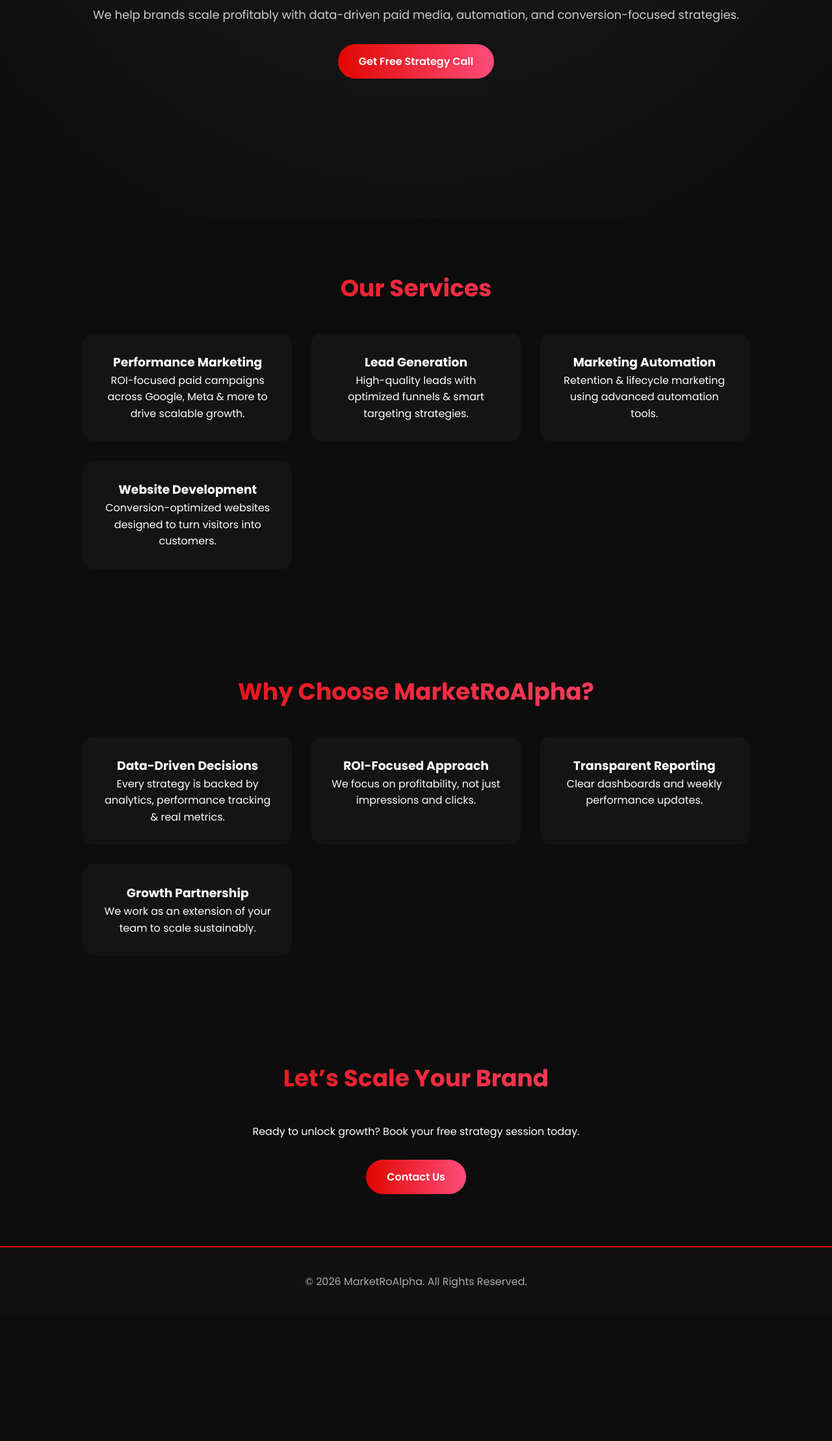
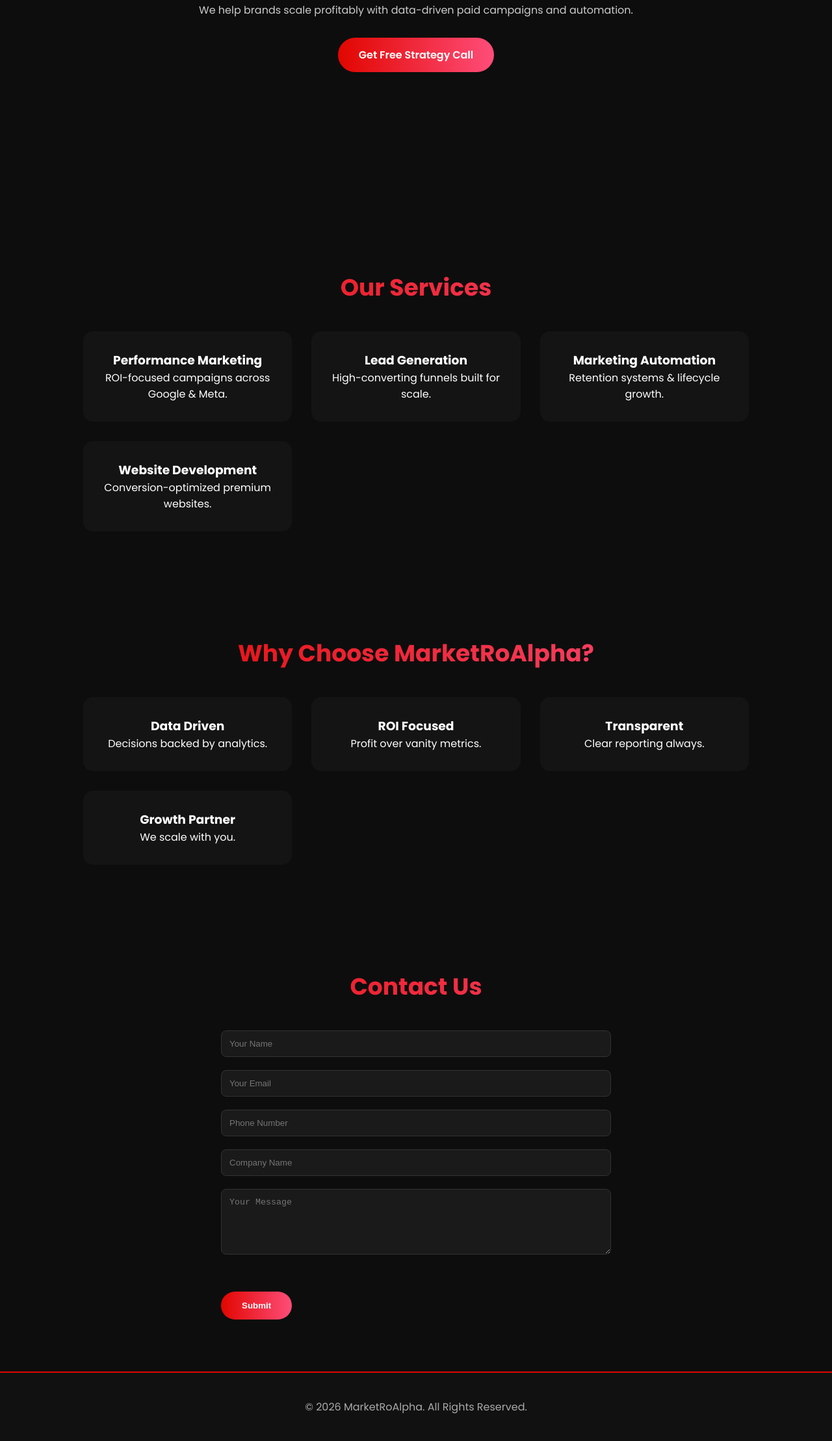
Before and after one commit to Marketroalpha/marketroalpha, a plain HTML site: page index.html in a window 1280 px wide. Shown: the part 485-2703 px from the top of the page at 65% size. Before the commit the page ends 2511 px from the top, so only its background shows below. Drawn offline with Linux system fonts and the light colour scheme.

Commit message:
Update index.html

```diff
--- a/index.html
+++ b/index.html
@@ -5,11 +5,8 @@
 <meta name="viewport" content="width=device-width, initial-scale=1.0">
 <title>MarketRoAlpha | Growth Marketing Agency</title>
 
-<!-- Favicon -->
-<link rel="icon" type="image/png" sizes="32x32" href="assets/favicon.png">
-<link rel="shortcut icon" href="assets/favicon.png">
+<link rel="icon" type="image/png" href="assets/favicon.png">
 
-<!-- Google Font -->
 <link href="https://fonts.googleapis.com/css2?family=Poppins:wght@300;400;500;600;700&display=swap" rel="stylesheet">
 
 <style>
@@ -21,132 +18,128 @@
   --gradient-main: linear-gradient(90deg, #e10600, #ff4d79);
 }
 
-* {
-  margin: 0;
-  padding: 0;
-  box-sizing: border-box;
-}
+* { margin:0; padding:0; box-sizing:border-box; }
 
 body {
-  font-family: 'Poppins', sans-serif;
-  background-color: var(--dark-bg);
-  color: white;
-  line-height: 1.6;
+  font-family:'Poppins',sans-serif;
+  background:var(--dark-bg);
+  color:white;
 }
 
 /* NAVBAR */
 .navbar {
-  display: flex;
-  justify-content: space-between;
-  align-items: center;
-  padding: 20px 8%;
-  background: var(--deep-navy);
+  display:flex;
+  justify-content:space-between;
+  align-items:center;
+  padding:20px 8%;
+  background:var(--deep-navy);
 }
 
-.logo {
-  height: 60px;
-}
+.logo { height:60px; }
 
 .nav-links a {
-  margin-left: 25px;
-  text-decoration: none;
-  color: white;
-  font-weight: 500;
-  transition: 0.3s;
+  margin-left:25px;
+  text-decoration:none;
+  color:white;
+  font-weight:500;
+  transition:0.3s;
 }
+.nav-links a:hover { color:var(--primary-red); }
 
-.nav-links a:hover {
-  color: var(--primary-red);
+/* HERO */
+.hero {
+  height:90vh;
+  display:flex;
+  justify-content:center;
+  align-items:center;
+  text-align:center;
+  padding:0 10%;
 }
-
-/* HERO SECTION */
-.hero {
-  height: 90vh;
-  display: flex;
-  justify-content: center;
-  align-items: center;
-  text-align: center;
-  background: radial-gradient(circle at top, #1a1a1a, #0d0d0d);
-  padding: 0 10%;
+.hero h1 {
+  font-size:48px;
+  background:var(--gradient-main);
+  -webkit-background-clip:text;
+  -webkit-text-fill-color:transparent;
 }
-
-.hero h1 {
-  font-size: 50px;
-  background: var(--gradient-main);
-  -webkit-background-clip: text;
-  -webkit-text-fill-color: transparent;
-}
-
-.hero p {
-  margin-top: 20px;
-  font-size: 18px;
-  color: #ccc;
-}
+.hero p { margin-top:20px; color:#ccc; }
 
 .btn-primary {
-  display: inline-block;
-  margin-top: 30px;
-  padding: 14px 32px;
-  border-radius: 30px;
-  background: var(--gradient-main);
-  color: white;
-  text-decoration: none;
-  font-weight: 600;
-  transition: 0.3s ease;
+  display:inline-block;
+  margin-top:30px;
+  padding:14px 32px;
+  border-radius:30px;
+  background:var(--gradient-main);
+  color:white;
+  text-decoration:none;
+  font-weight:600;
+  border:none;
+  cursor:pointer;
+  transition:0.3s;
 }
-
 .btn-primary:hover {
-  transform: scale(1.05);
-  box-shadow: 0 0 20px rgba(225, 6, 0, 0.6);
+  transform:scale(1.05);
+  box-shadow:0 0 20px rgba(225,6,0,0.6);
 }
 
 /* SECTION */
-.section {
-  padding: 80px 10%;
-  text-align: center;
+.section { padding:80px 10%; text-align:center; }
+.section h2 {
+  font-size:36px;
+  margin-bottom:40px;
+  background:var(--gradient-main);
+  -webkit-background-clip:text;
+  -webkit-text-fill-color:transparent;
 }
 
-.section h2 {
-  font-size: 36px;
-  margin-bottom: 40px;
-  background: var(--gradient-main);
-  -webkit-background-clip: text;
-  -webkit-text-fill-color: transparent;
+/* GRID */
+.grid {
+  display:grid;
+  grid-template-columns:repeat(auto-fit,minmax(250px,1fr));
+  gap:30px;
+}
+.card {
+  background:#141414;
+  padding:30px;
+  border-radius:15px;
+  transition:0.3s;
+}
+.card:hover {
+  transform:translateY(-8px);
+  border:1px solid var(--primary-red);
 }
 
-/* SERVICES */
-.services-grid {
-  display: grid;
-  grid-template-columns: repeat(auto-fit, minmax(250px, 1fr));
-  gap: 30px;
+/* CONTACT FORM */
+.contact-form {
+  max-width:600px;
+  margin:auto;
+  text-align:left;
 }
 
-.card {
-  background: #141414;
-  padding: 30px;
-  border-radius: 15px;
-  transition: 0.3s;
+.contact-form input,
+.contact-form textarea {
+  width:100%;
+  padding:12px;
+  margin-bottom:20px;
+  border-radius:8px;
+  border:1px solid #333;
+  background:#1a1a1a;
+  color:white;
 }
 
-.card:hover {
-  transform: translateY(-10px);
-  border: 1px solid var(--primary-red);
-}
-
-/* WHY CHOOSE US */
-.why-grid {
-  display: grid;
-  grid-template-columns: repeat(auto-fit, minmax(250px, 1fr));
-  gap: 30px;
+.success-message {
+  margin-top:20px;
+  color:#4CAF50;
+  display:none;
+  font-weight:500;
 }
 
 /* FOOTER */
 footer {
-  background: #111;
-  padding: 40px;
-  text-align: center;
-  color: #aaa;
-  border-top: 2px solid var(--primary-red);
+  background:#111;
+  padding:40px;
+  text-align:center;
+  border-top:2px solid var(--primary-red);
+  color:#aaa;
 }
 </style>
 </head>
@@ -155,7 +148,7 @@
 
 <!-- NAVBAR -->
 <nav class="navbar">
-  <img src="assets/logo.png" alt="MarketRoAlpha Logo" class="logo">
+  <img src="assets/logo.png" class="logo">
   <div class="nav-links">
     <a href="#services">Services</a>
     <a href="#why">Why Choose Us</a>
@@ -167,7 +160,7 @@
 <section class="hero">
   <div>
     <h1>Performance Marketing That Drives Real Growth</h1>
-    <p>We help brands scale profitably with data-driven paid media, automation, and conversion-focused strategies.</p>
+    <p>We help brands scale profitably with data-driven paid campaigns and automation.</p>
     <a href="#contact" class="btn-primary">Get Free Strategy Call</a>
   </div>
 </section>
@@ -175,60 +168,86 @@
 <!-- SERVICES -->
 <section id="services" class="section">
   <h2>Our Services</h2>
-  <div class="services-grid">
+  <div class="grid">
     <div class="card">
       <h3>Performance Marketing</h3>
-      <p>ROI-focused paid campaigns across Google, Meta & more to drive scalable growth.</p>
+      <p>ROI-focused campaigns across Google & Meta.</p>
     </div>
     <div class="card">
       <h3>Lead Generation</h3>
-      <p>High-quality leads with optimized funnels & smart targeting strategies.</p>
+      <p>High-converting funnels built for scale.</p>
     </div>
     <div class="card">
       <h3>Marketing Automation</h3>
-      <p>Retention & lifecycle marketing using advanced automation tools.</p>
+      <p>Retention systems & lifecycle growth.</p>
     </div>
     <div class="card">
       <h3>Website Development</h3>
-      <p>Conversion-optimized websites designed to turn visitors into customers.</p>
+      <p>Conversion-optimized premium websites.</p>
     </div>
   </div>
 </section>
 
-<!-- WHY CHOOSE US -->
+<!-- WHY -->
 <section id="why" class="section">
   <h2>Why Choose MarketRoAlpha?</h2>
-  <div class="why-grid">
-    <div class="card">
-      <h3>Data-Driven Decisions</h3>
-      <p>Every strategy is backed by analytics, performance tracking & real metrics.</p>
-    </div>
-    <div class="card">
-      <h3>ROI-Focused Approach</h3>
-      <p>We focus on profitability, not just impressions and clicks.</p>
-    </div>
-    <div class="card">
-      <h3>Transparent Reporting</h3>
-      <p>Clear dashboards and weekly performance updates.</p>
-    </div>
-    <div class="card">
-      <h3>Growth Partnership</h3>
-      <p>We work as an extension of your team to scale sustainably.</p>
-    </div>
+  <div class="grid">
+    <div class="card"><h3>Data Driven</h3><p>Decisions backed by analytics.</p></div>
+    <div class="card"><h3>ROI Focused</h3><p>Profit over vanity metrics.</p></div>
+    <div class="card"><h3>Transparent</h3><p>Clear reporting always.</p></div>
+    <div class="card"><h3>Growth Partner</h3><p>We scale with you.</p></div>
   </div>
 </section>
 
 <!-- CONTACT -->
 <section id="contact" class="section">
-  <h2>Let’s Scale Your Brand</h2>
-  <p>Ready to unlock growth? Book your free strategy session today.</p>
-  <a href="mailto:info@marketroalpha.com" class="btn-primary">Contact Us</a>
+  <h2>Contact Us</h2>
+
+  <form name="submit-to-google-sheet" class="contact-form">
+    <input type="text" name="Name" placeholder="Your Name" required>
+    <input type="email" name="Email" placeholder="Your Email" required>
+    <input type="text" name="Phone" placeholder="Phone Number" required>
+    <input type="text" name="Company" placeholder="Company Name">
+    <textarea name="Message" rows="5" placeholder="Your Message"></textarea>
+    <button type="submit" class="btn-primary">Submit</button>
+  </form>
+
+  <div class="success-message" id="successMsg">
+    Thank you! Your message has been submitted successfully.
+  </div>
 </section>
 
-<!-- FOOTER -->
 <footer>
   © 2026 MarketRoAlpha. All Rights Reserved.
 </footer>
 
+<!-- GOOGLE SHEETS SCRIPT (RESTORED) -->
+<script>
+const params = new URLSearchParams(window.location.search);
+["utm_source","utm_medium","utm_campaign"].forEach(p => {
+  const field = document.querySelector(`[name="${p}"]`);
+  if (field) field.value = params.get(p) || "";
+});
+
+document.getElementById("leadForm").addEventListener("submit", function(e) {
+  e.preventDefault();
+  const form = this;
+  const formData = new FormData(form);
+
+  fetch("https://script.google.com/macros/s/AKfycbwUHkNaljAnnKyk7UXn6EKhqvBQuNROEURjhcvdE0Cz9cgrmAB53pd1E2gHwjqHzjlzAA/exec", {
+    method: "POST",
+    body: formData
+  });
+
+  document.getElementById("successInline").style.display = "block";
+  document.getElementById("successModal").classList.add("active");
+  form.reset();
+});
+
+function closeModal() {
+  document.getElementById("successModal").classList.remove("active");
+}
+</script>
+
 </body>
 </html>
```
